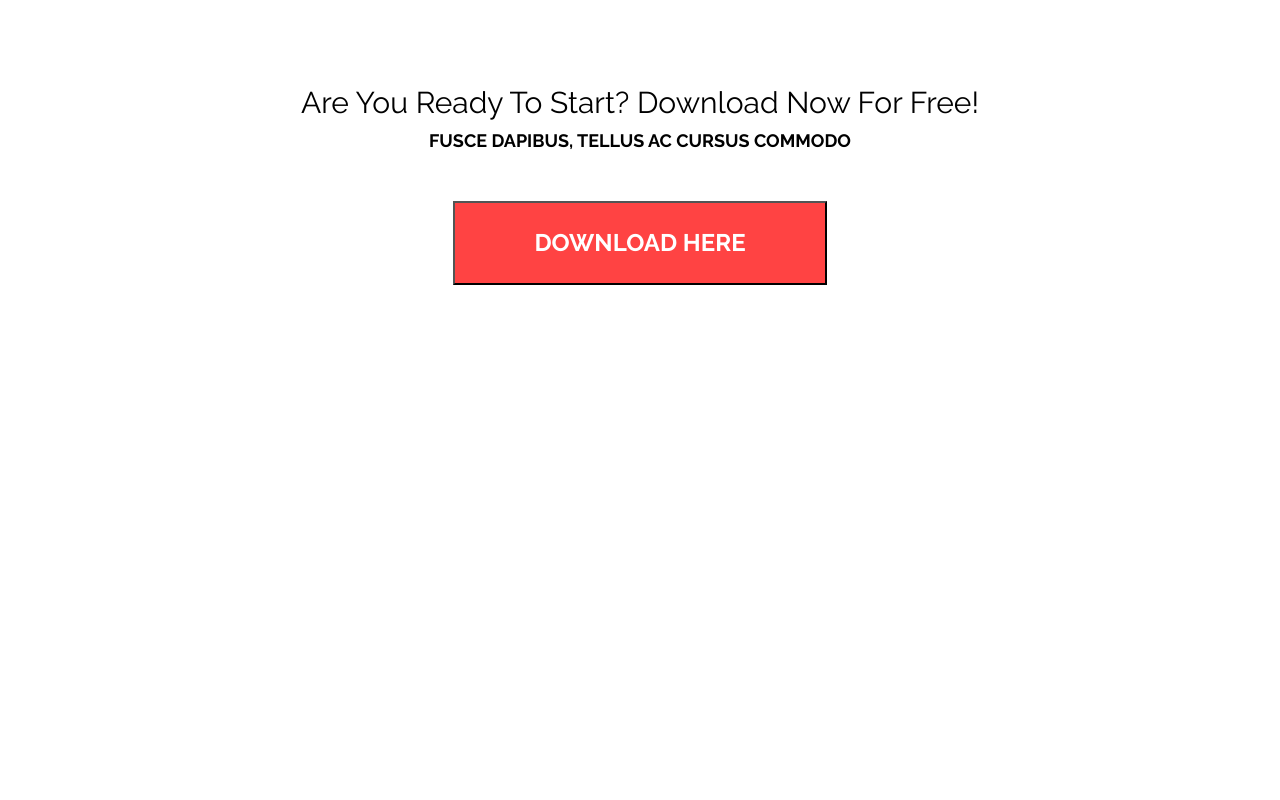
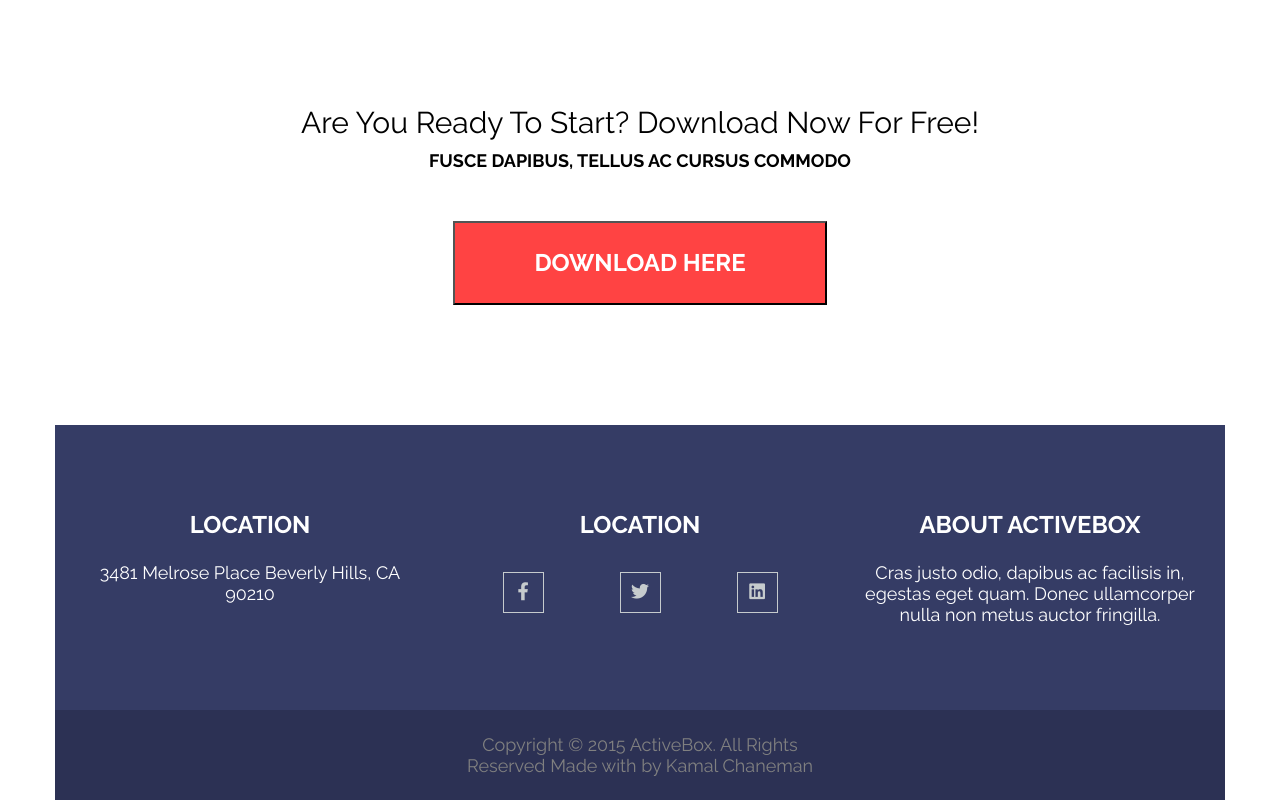
Before and after one commit to Korzun-Olga/Homework_TMS-front, a website: page index.html in a window 1280 px wide. Shown: the part 3491-4291 px from the top of the page. Before the commit the page ends 3896 px from the top, so only its background shows below. Drawn offline with nearby package versions, Linux system fonts and the light colour scheme.

Commit message:
creation section footer

```diff
--- a/index.html
+++ b/index.html
@@ -439,7 +439,48 @@
 <button class="download-button">Download here</button>
      </div>
    </section>
+<footer>
+  <div class="container">
+    <div class="footer_up">
+      <!--1 card-->
+      <div class="footer_up_card">
+        <h2>Location</h2>
+        <p>3481 Melrose Place Beverly Hills, CA 90210</p>
+      </div>
+         <!--2 card-->
+      <div class="footer_up_card">
+        <h2>Location</h2>
+        <div class="footer_up_network">
+          <div class="network-1">
+            <a href="https://www.facebook.com/"
+              ><i class="fa-brands fa-facebook-f"></i
+            ></a>
+          </div>
+          <div class="network-2">
+            <a href="https://twitter.com/?lang=ru"
+              ><i class="fa-brands fa-twitter"></i
+            ></a>
+          </div>
+          <div class="network-3">
+            <a href="https://ru.linkedin.com/"
+              ><i class="fa-brands fa-linkedin"></i
+            ></a>
+          </div>
+        </div>
+      </div>
+         <!--3 card-->
+      <div class="footer_up_card">
+        <h2>About ActiveBox</h2>
+        <p>Cras justo odio, dapibus ac facilisis in, egestas eget quam. Donec ullamcorper nulla non metus auctor fringilla.</p>
+      </div>
+    </div>
 
+    <div class="footer_down">
+      <p >Copyright © 2015 ActiveBox. All Rights <br> Reserved Made with by Kamal Chaneman</p>
+
+        </div>
+  </div>
+</footer>
 
     <script src="https://code.jquery.com/jquery-3.6.0.min.js">  </script>
 
--- a/src/scss/download.scss
+++ b/src/scss/download.scss
@@ -32,6 +32,6 @@
   display: block;
 
   @media (max-width: 576px) {
-    width: 100%;
+    width: 80%;
   }
 }
--- /dev/null
+++ b/src/scss/footer.scss
@@ -0,0 +1,61 @@
+//делим футер на две части
+.footer_up {
+  background: #353c65;
+  padding: 70px 0px;
+  display: flex;
+  flex-direction: row;
+  justify-content: space-around;
+  align-items: flex-start;
+  @media (max-width: 576px) {
+    flex-direction: column;
+    justify-content: center;
+    justify-content: center;
+    padding: 34px 0px;
+  }
+}
+//задаем общие параметры для карточек футера
+.footer_up_card {
+  margin: 15px;
+  width: 30%;
+  @media (max-width: 576px) {
+    width: 90%;
+  }
+}
+//для заголовка второго уровня делаем свой класс и задаем белый цвет
+.footer_up h2 {
+  color: $white;
+  font-weight: 600;
+}
+.footer_up p {
+  font-family: Raleway;
+  font-weight: 400;
+  font-size: $_18px;
+  color: $white;
+}
+//это контейнер для кнопок соцсетей
+.footer_up_network {
+  display: flex;
+  flex-direction: row;
+  justify-content: space-around;
+  align-items: flex-start;
+  @media (max-width: 576px) {
+    justify-content: center;
+  }
+}
+//прописываем мерджины, потому что на малом разрешении 576 они столкнуться
+.network-1,
+.network-2,
+.network-3 {
+  margin: 10px;
+}
+//нижний футер
+.footer_down {
+  background-color: $footer_dark;
+  padding: 24px 0px;
+}
+.footer_down p {
+  font-family: Raleway;
+  font-weight: 400;
+  font-size: $_18px;
+  color: $footer_text;
+}
--- a/src/scss/index.scss
+++ b/src/scss/index.scss
@@ -8,7 +8,7 @@
 @import "./designers.scss";
 @import "./slider.scss";
 @import "./download.scss";
-
+@import "./footer.scss";
 html {
   font-family: "Raleway", "Cardo", sans-serif;
   font-size: 16px;
--- a/src/scss/main.scss
+++ b/src/scss/main.scss
@@ -56,6 +56,6 @@ h1 {
   display: block;
 
   @media (max-width: 576px) {
-    width: 100%;
+    width: 80%;
   }
 }
--- a/src/scss/variables.scss
+++ b/src/scss/variables.scss
@@ -19,6 +19,7 @@ $linkedin: #0e76a8;
 $slider: #5c3249;
 $footer_light: #353c65;
 $footer_dark: #2c3154;
+$footer_text: #808080;
 
 //размеры шрифтов для макета
 $_64px: 4rem;
```
Also changed, not shown: css/index.css.
